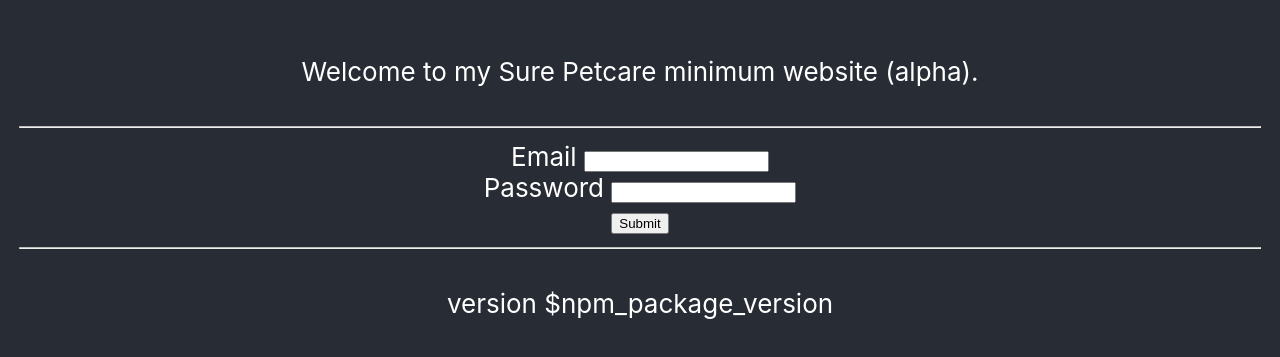
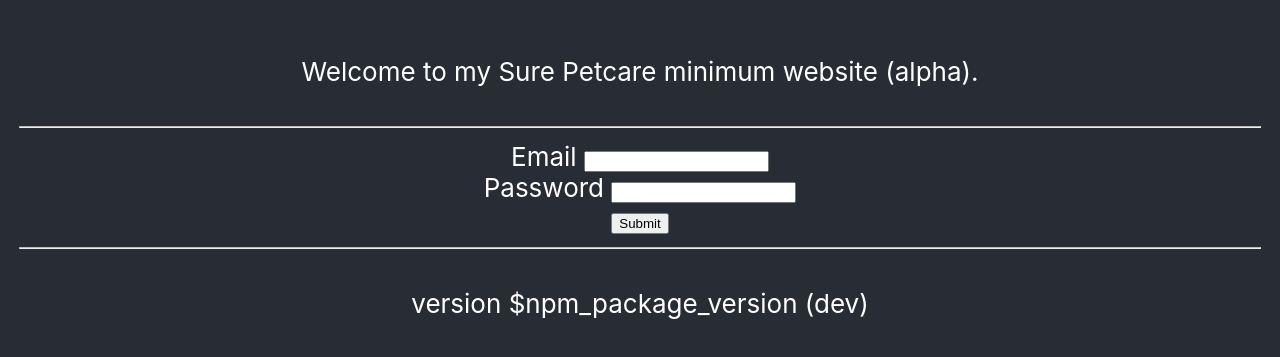
Before and after one commit to sure-pet-care-min/sure-pet-care-min, a React (Create React App) app: page / in a window 1280 px wide. Shown: the part 213-570 px from the top of the page. Built offline with nearby package versions, Linux system fonts and the light colour scheme.

Commit message:
added dev tag to version footer

```diff
--- a/src/App.tsx
+++ b/src/App.tsx
@@ -9,6 +9,7 @@ import {
   setError,
 } from "./redux/authSlice";
 import { useInfoQuery, useLoginMutation, useTimelineQuery } from "./client/api";
+import { isDevelopment } from "./isDevelopment";
 
 const Avatar = (props: { src: string; alt: string }) => (
   <img {...props} className="avatar" />
@@ -128,7 +129,10 @@ const App = () => {
           </>
         )}
         <Divider />
-        <p>version {process.env.REACT_APP_VERSION}</p>
+        <p>
+          version {process.env.REACT_APP_VERSION}{" "}
+          {isDevelopment() ? "(dev)" : ""}
+        </p>
       </header>
     </div>
   );
--- /dev/null
+++ b/src/isDevelopment.ts
@@ -0,0 +1 @@
+export const isDevelopment = () => process.env.NODE_ENV === "development";
```
